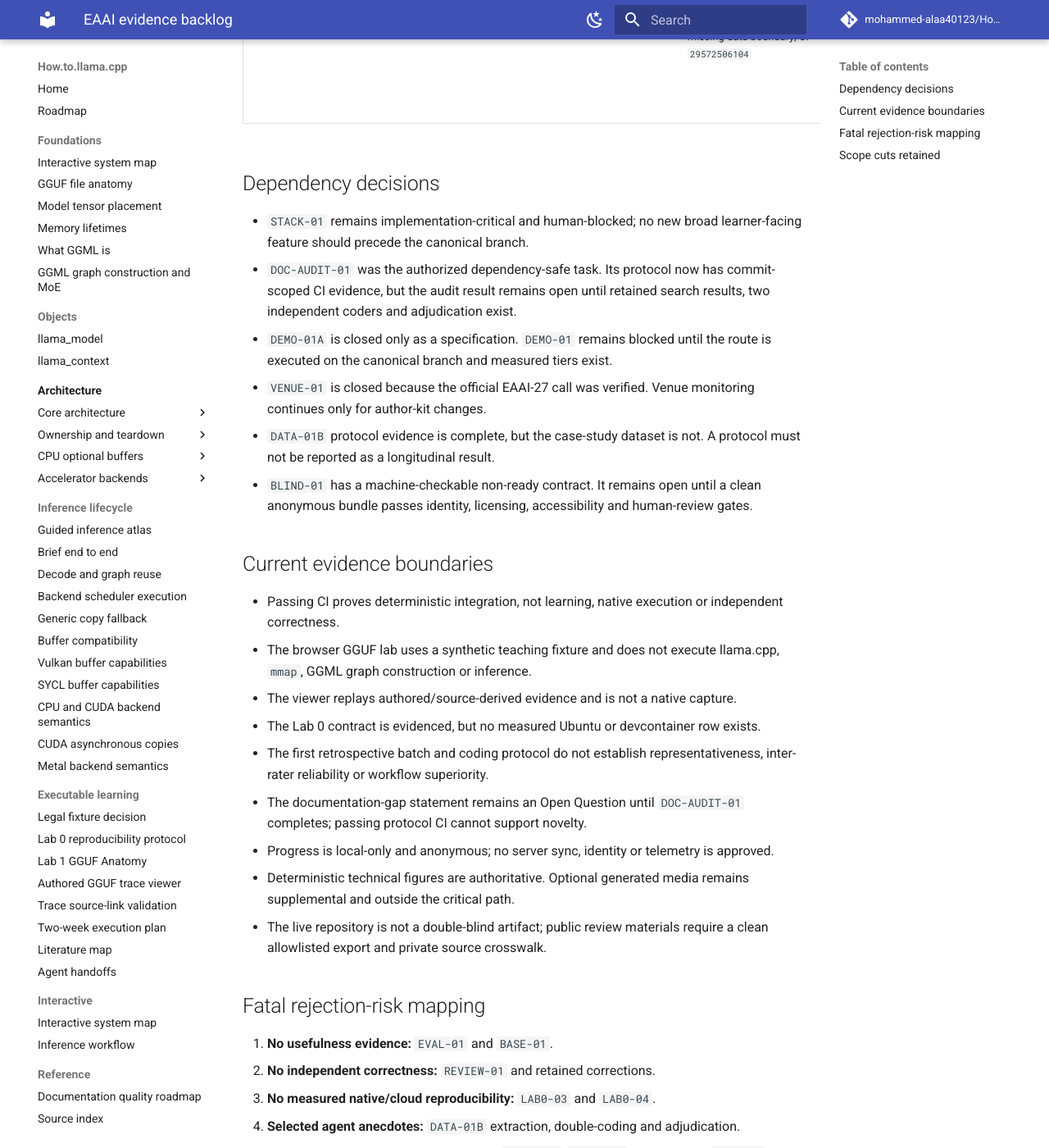
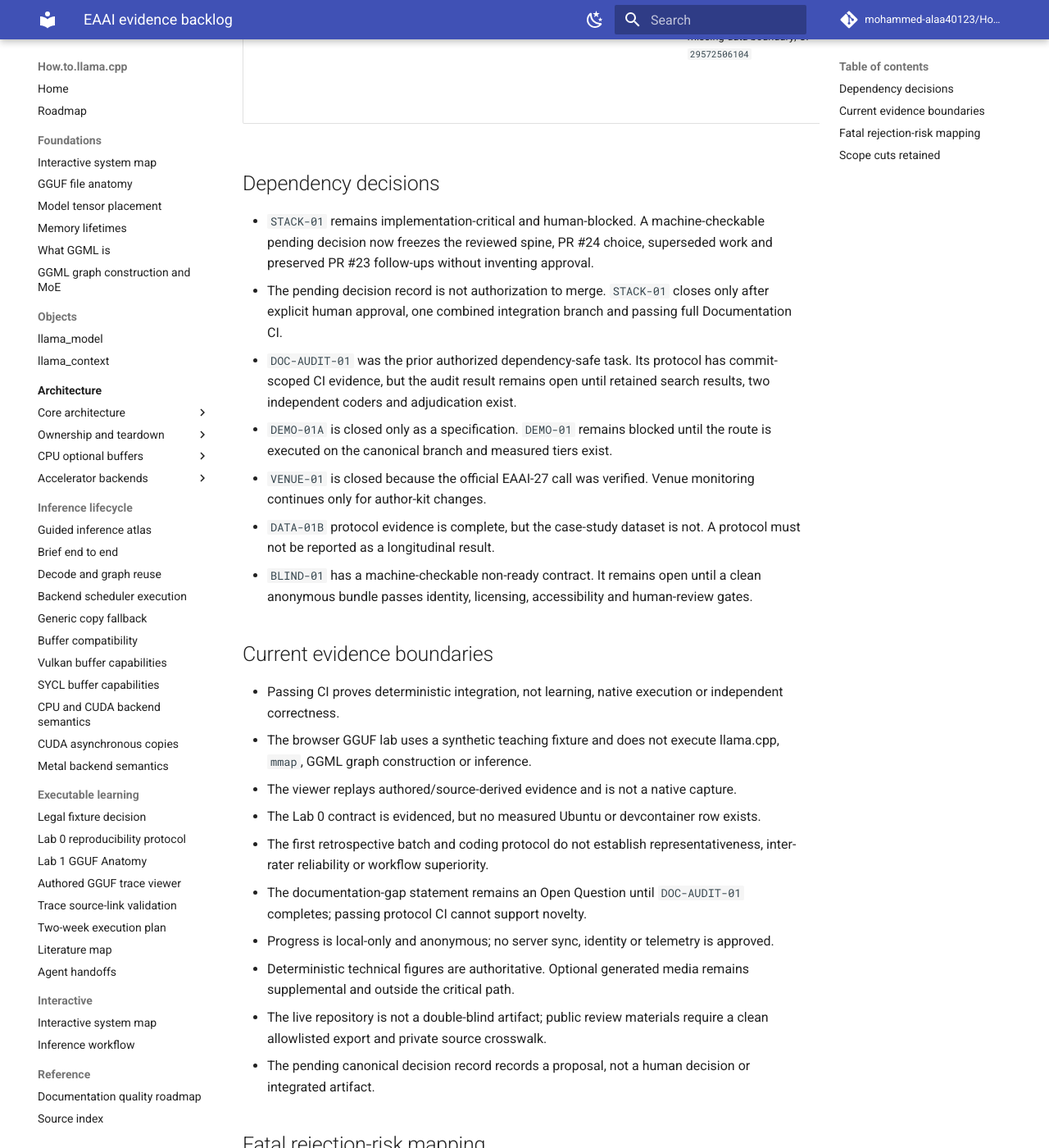
Before and after one commit to mohammed-alaa40123/How.to.llama.cpp, an MkDocs documentation site: the page built from docs/publication/evidence-backlog.md, in a window 1280 px wide and 1400 px high, scrolled down 3277 px. Shown: the whole window at 82% size. Built offline with MkDocs 1.6.1 and Material for MkDocs 9.7.7, drawn with Linux system fonts in a browser that asks for light colours; comment, search, counter and statistics services are not loaded; some of the changed text lies outside the part shown.

Commit message:
Record STACK-01 decision gate

```diff
--- a/docs/publication/evidence-backlog.md
+++ b/docs/publication/evidence-backlog.md
@@ -1,12 +1,12 @@
 # EAAI evidence backlog
 
-_Last updated: 2026-07-17 23:00 Africa/Cairo_
+_Last updated: 2026-07-17 23:58 Africa/Cairo_
 
 This queue is dependency-aware. Close an item only with a durable artifact, validator, measured run or review record. Status values: `blocked`, `ready`, `in progress`, `evidenced`.
 
 | Priority | ID | Status | Owner | Dependency | Required evidence | Claim supported or falsified |
 |---|---|---|---|---|---|---|
-| P0 | STACK-01 | in progress | Human + Orchestrator | canonical progress choice | approved merge order, combined integration branch and passing full CI | The repository is one reviewable artifact rather than a stack of prototypes |
+| P0 | STACK-01 | in progress | Human + Orchestrator | human approval of pending decision record | pending decision schema/validator/example now exist; still require approved record, combined integration branch and passing full CI | The repository is one reviewable artifact rather than a stack of prototypes |
 | P0 | LAB0-03 | blocked | Validation Architect | clean Ubuntu 24.04 environment | measured model-free local-native record with revisions, commands, diagnostics and time-to-ready | The local-native tier completes the bounded path reproducibly |
 | P0 | LAB0-04 | blocked | Validation Architect | devcontainer execution environment | measured model-free devcontainer record using the same contract | The cloud-container tier completes the bounded path reproducibly |
 | P0 | REVIEW-01 | blocked | Human technical reviewer | reviewer nominated | signed/dated review and correction record for fixture, lab, trace, figure and benchmark | Technical correctness is independently supported |
@@ -32,8 +32,9 @@ This queue is dependency-aware. Close an item only with a durable artifact, vali
 
 ## Dependency decisions
 
-- `STACK-01` remains implementation-critical and human-blocked; no new broad learner-facing feature should precede the canonical branch.
-- `DOC-AUDIT-01` was the authorized dependency-safe task. Its protocol now has commit-scoped CI evidence, but the audit result remains open until retained search results, two independent coders and adjudication exist.
+- `STACK-01` remains implementation-critical and human-blocked. A machine-checkable pending decision now freezes the reviewed spine, PR #24 choice, superseded work and preserved PR #23 follow-ups without inventing approval.
+- The pending decision record is not authorization to merge. `STACK-01` closes only after explicit human approval, one combined integration branch and passing full Documentation CI.
+- `DOC-AUDIT-01` was the prior authorized dependency-safe task. Its protocol has commit-scoped CI evidence, but the audit result remains open until retained search results, two independent coders and adjudication exist.
 - `DEMO-01A` is closed only as a specification. `DEMO-01` remains blocked until the route is executed on the canonical branch and measured tiers exist.
 - `VENUE-01` is closed because the official EAAI-27 call was verified. Venue monitoring continues only for author-kit changes.
 - `DATA-01B` protocol evidence is complete, but the case-study dataset is not. A protocol must not be reported as a longitudinal result.
@@ -50,6 +51,7 @@ This queue is dependency-aware. Close an item only with a durable artifact, vali
 - Progress is local-only and anonymous; no server sync, identity or telemetry is approved.
 - Deterministic technical figures are authoritative. Optional generated media remains supplemental and outside the critical path.
 - The live repository is not a double-blind artifact; public review materials require a clean allowlisted export and private source crosswalk.
+- The pending canonical decision record records a proposal, not a human decision or integrated artifact.
 
 ## Fatal rejection-risk mapping
 
```
